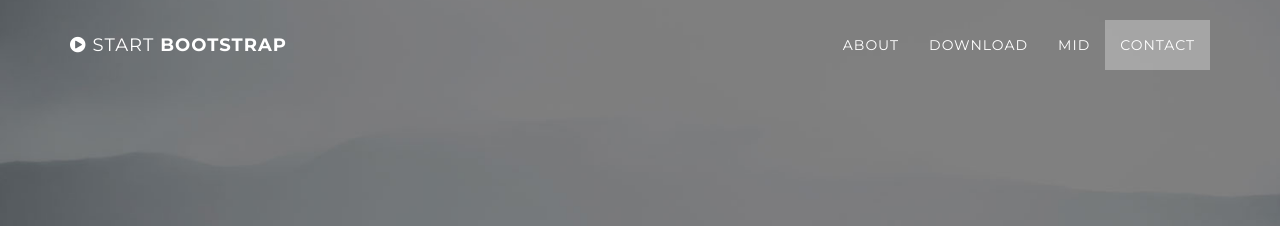
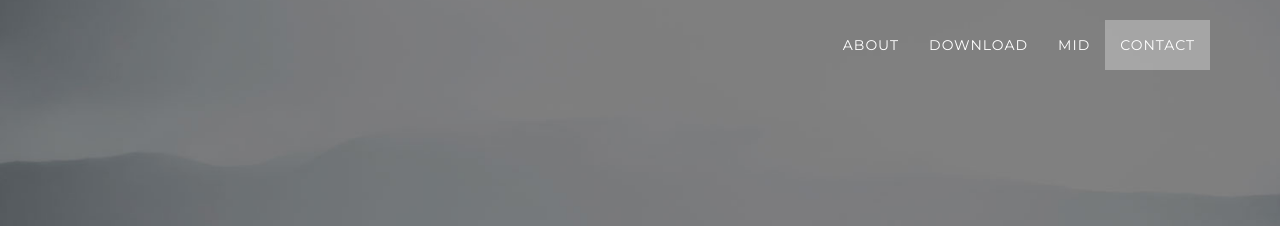
Before and after one commit to iamreadyforchange/iamreadyforchange.github.io, a Jekyll site: the page built from index.html, in a window 1280 px wide. Shown: the top 226 px of the page. Built offline with Jekyll 4.4.1, drawn with Linux system fonts in a browser that asks for light colours.

Commit message:
Dropping bootstrap from nav.

```diff
--- a/_includes/nav.html
+++ b/_includes/nav.html
@@ -2,12 +2,12 @@
     <nav class="navbar navbar-custom navbar-fixed-top" role="navigation">
         <div class="container">
             <div class="navbar-header">
-                <button type="button" class="navbar-toggle" data-toggle="collapse" data-target=".navbar-main-collapse">
+                <!-- <button type="button" class="navbar-toggle" data-toggle="collapse" data-target=".navbar-main-collapse">
                     <i class="fa fa-bars"></i>
                 </button>
                 <a class="navbar-brand page-scroll" href="#page-top">
                     <i class="fa fa-play-circle"></i>  <span class="light">Start</span> Bootstrap
-                </a>
+                </a> -->
             </div>
 
             <!-- Collect the nav links, forms, and other content for toggling -->
```
